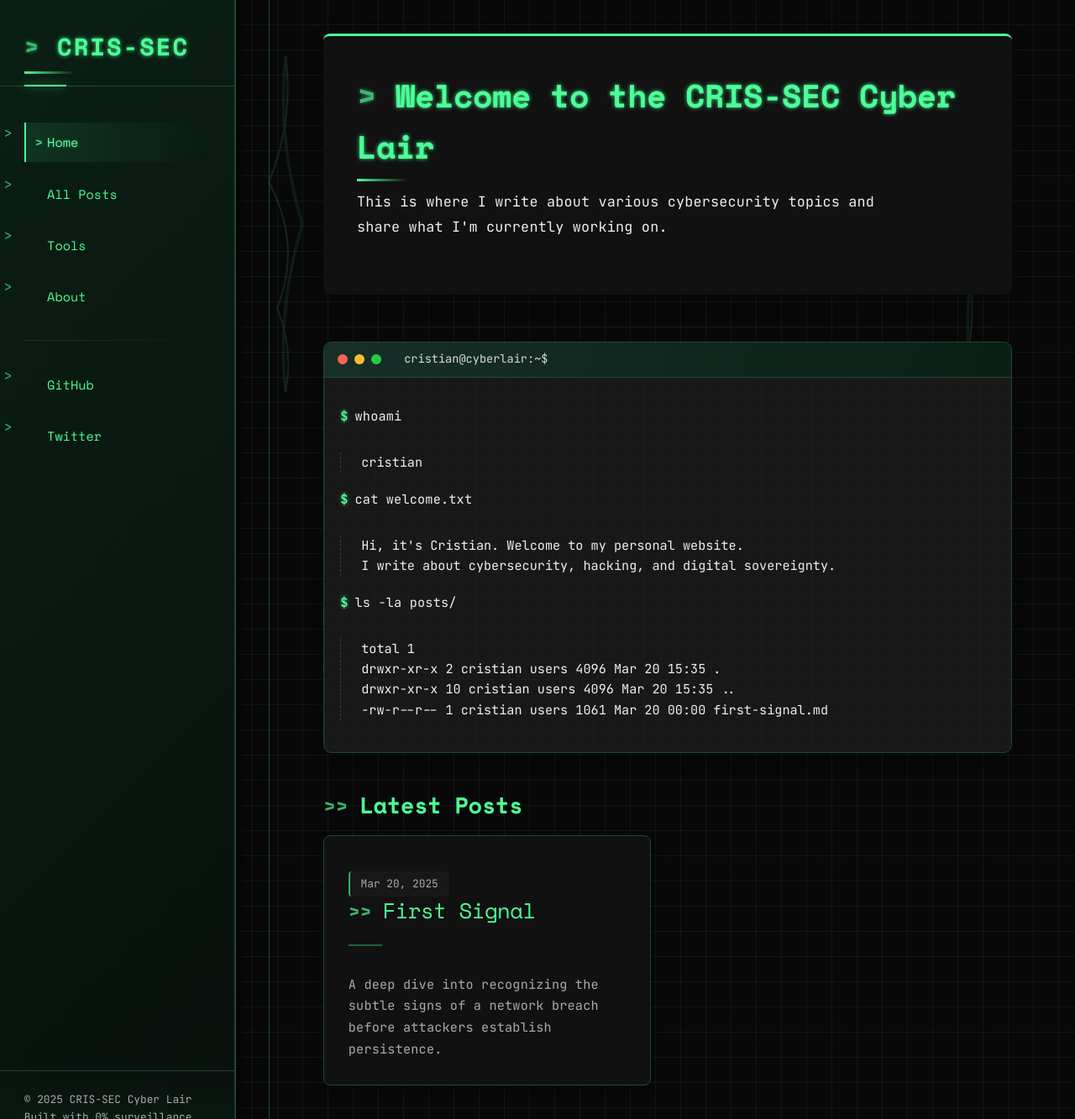
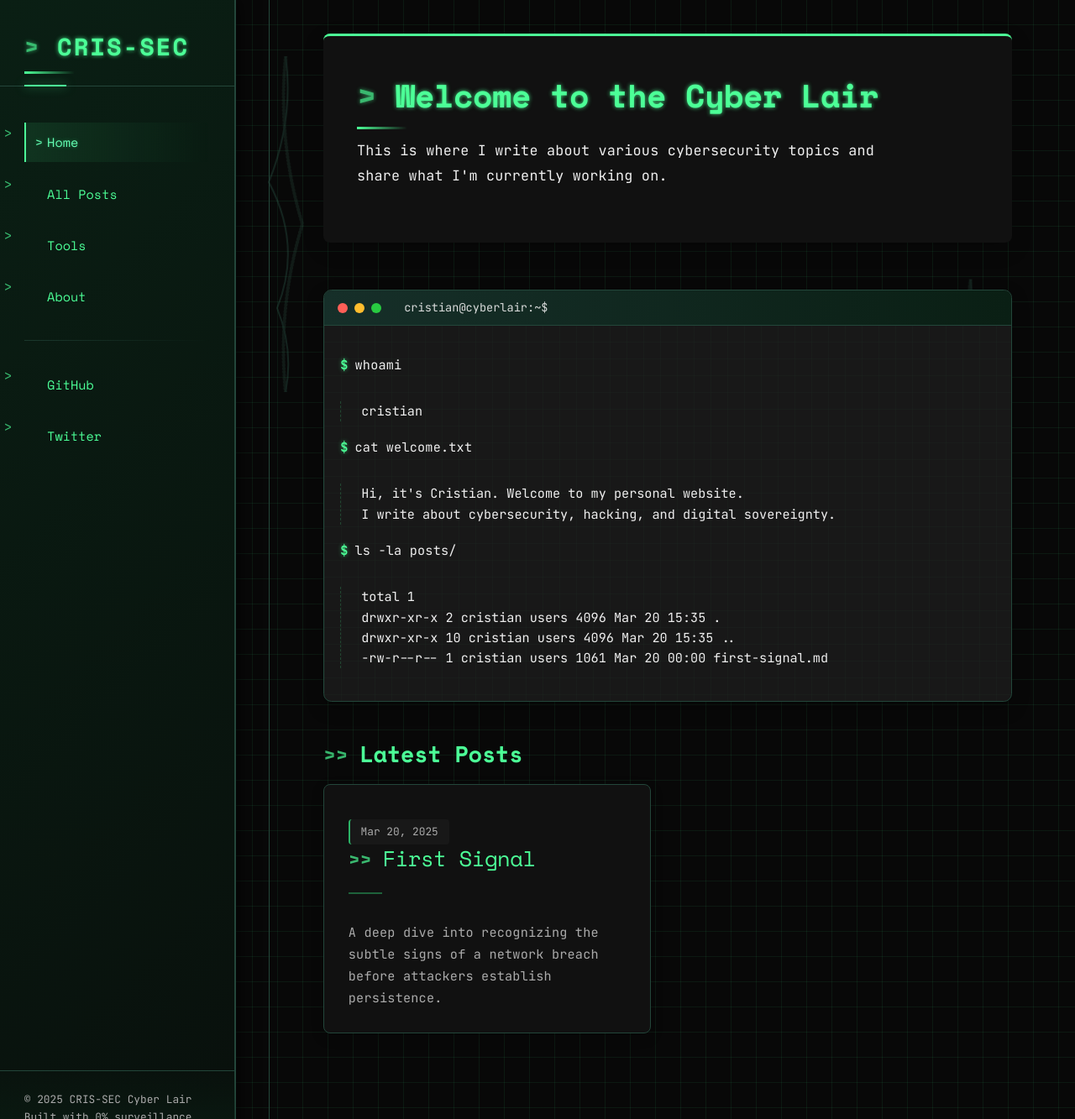
Before and after one commit to crxxtian/crxxtian.github.io, a Jekyll site: the page built from index.html, in a window 1280 px wide and 1333 px high. Shown: the whole window at 84% size. Built offline with Jekyll 4.4.1, drawn with Linux system fonts in a browser that asks for light colours; the list of posts is cut into pages by our own code.

Commit message:
new start

```diff
--- a/index.html
+++ b/index.html
@@ -4,7 +4,7 @@ title: Home
 ---
 
 <div class="intro">
-  <h1>Welcome to the CRIS-SEC Cyber Lair</h1>
+  <h1>Welcome to the Cyber Lair</h1>
   <div class="intro-text">
     <p>This is where I write about various cybersecurity topics and share what I'm currently working on.</p>
   </div>
```
